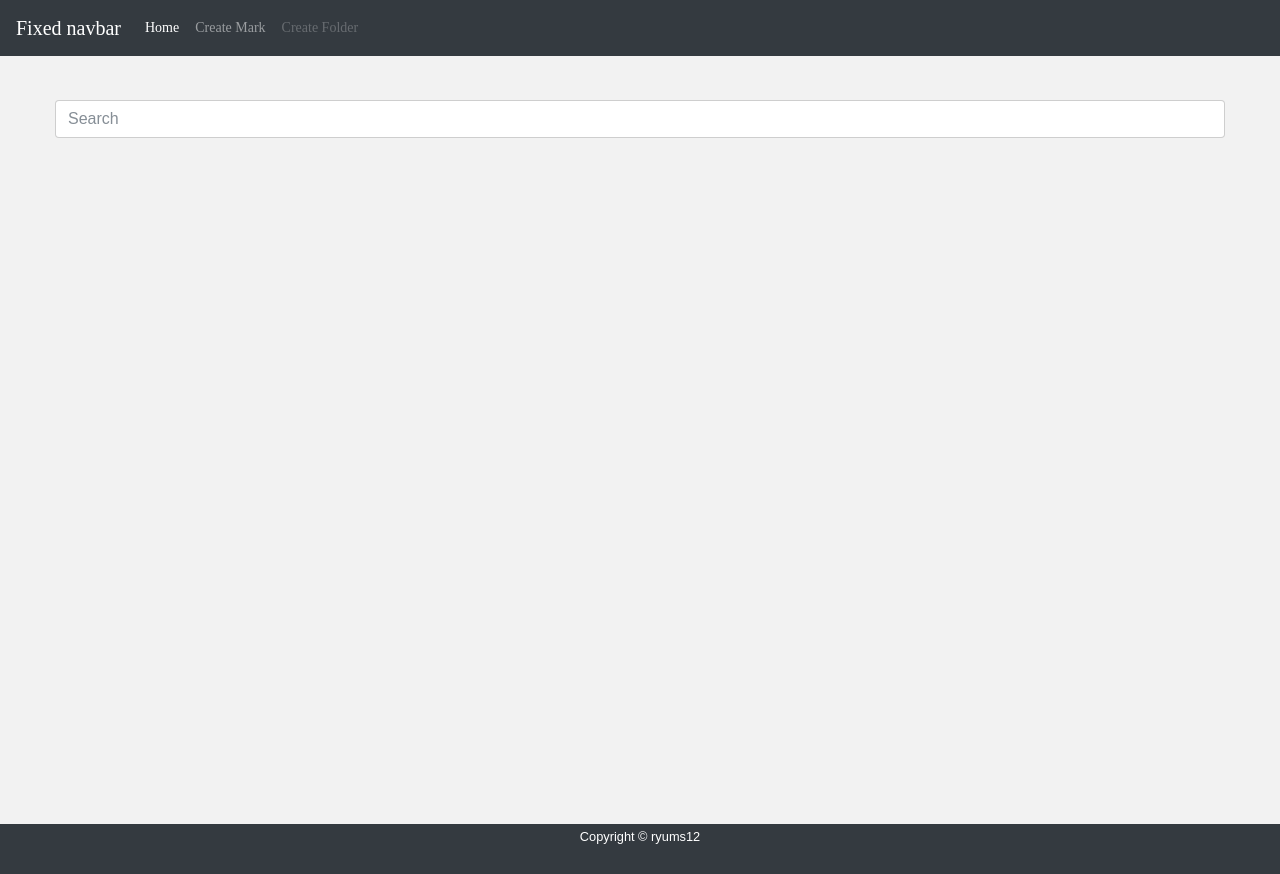
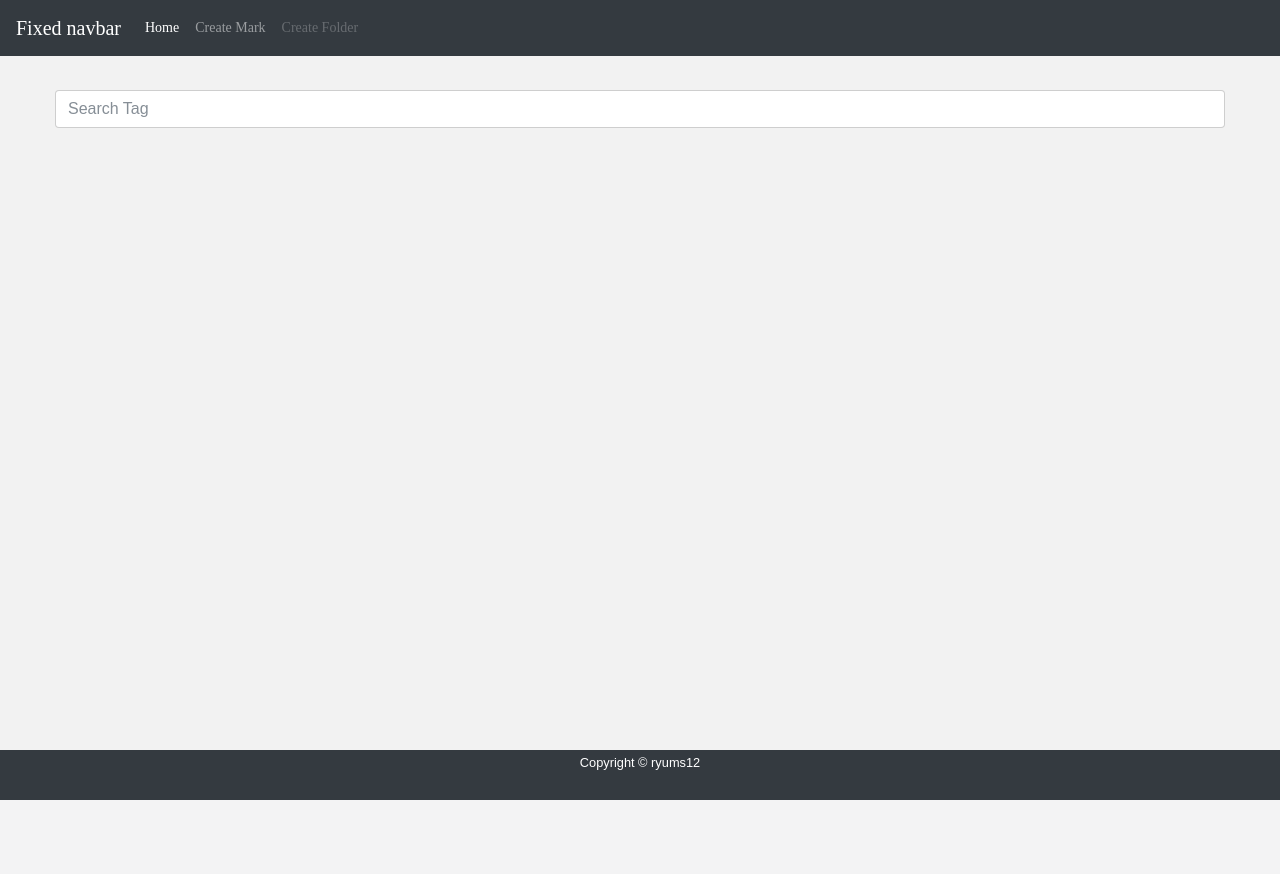
Before and after one commit to ryums12/smallProject, a Python web app: template BookMark/src/main/resources/templates/index.html in a window 1280 px wide. After the commit the page ends 800 px from the top, so only its background shows below. Run offline with Jinja, Linux system fonts and the light colour scheme; the template is opened without the code that fills it, so the values that code supplies are empty; some libraries are stand-ins or nearby versions; some web fonts are replaced.

Commit message:
UI update, README update

```diff
--- a/BookMark/src/main/resources/static/js/index.js
+++ b/BookMark/src/main/resources/static/js/index.js
@@ -32,14 +32,13 @@ const fncGetMarkList = (page, tag) => {
 
             container.innerHTML = "";
             pagination.innerHTML = "";
-            let listHtml = '';
+            let listHtml = "<div class='row mt-4'>";
             let pageHtml = '';
 
             //목록 innerHtml
             for (let i = 0; i < markList.length; i++) {
-                //첫번째 줄 시작
-                listHtml = i == 0 ? "<div class='row mt-4'>" + listHtml : listHtml;
-                //두번째 줄 시작
+
+                //row 시작
                 listHtml = i == 4 ? listHtml + "<div class='row mt-4'>" : listHtml;
 
                 listHtml += "<div class='col-md-3 mt-4'>"
@@ -53,6 +52,7 @@ const fncGetMarkList = (page, tag) => {
                     + "</div>"
                     + "</div>";
 
+                //row 닫기
                 listHtml = i == 3 || i == 7 ? listHtml + "</div>" : listHtml;
             }
             container.innerHTML = listHtml;
--- a/BookMark/src/main/resources/templates/index.html
+++ b/BookMark/src/main/resources/templates/index.html
@@ -8,16 +8,21 @@
     <link rel="stylesheet" type="text/css" href="/css/main.css">
     <style>
         body {
-            padding-top: 100px;
+            position: relative;
             background: #f2f2f2;
         }
 
         .wrapper {
-            display: grid;
+            padding-top: 90px;
             min-height: 100%;
+            margin: 0 auto -100px;
         }
 
-        .footer {
+        .push {
+            height: 120px;
+        }
+
+        .h-50px {
             height: 50px;
         }
     </style>
@@ -25,6 +30,7 @@
 <body>
 
 <div class="wrapper">
+
     <!-- nav -->
     <nav class="navbar navbar-expand-md navbar-dark fixed-top bg-dark">
         <a class="navbar-brand" href="#">Fixed navbar</a>
@@ -50,9 +56,9 @@
     <!-- nav -->
 
     <!-- main -->
-    <div role="main" class="container-fluid">
+    <div role="main" class="container-fluid main">
         <div class="container">
-            <input class="form-control w-100" type="text" placeholder="Search" aria-label="Search"
+            <input class="form-control w-100" type="text" placeholder="Search Tag" aria-label="Search"
                    onkeyup="fncGetMarkList(0, this.value);">
         </div>
 
@@ -62,27 +68,28 @@
         </div>
         <!-- list -->
 
-        <!-- pagination -->
-        <div class="container mt-5">
-            <nav aria-label="pagination">
-                <ul class="pagination pagination-sm justify-content-center" id="pagination">
-                    <!-- set pagination by js -->
-                </ul>
-            </nav>
-        </div>
-        <!-- pagination -->
+        <div class="push"></div>
     </div>
     <!-- main -->
 </div>
 
+<!-- pagination -->
+<div class="container-fluid h-50px">
+    <nav aria-label="pagination">
+        <ul class="pagination pagination-sm justify-content-center" id="pagination">
+            <!-- set pagination by js -->
+        </ul>
+    </nav>
+</div>
+<!-- pagination -->
+
 <!-- footer -->
-<footer class="footer mt-4 bg-dark">
-    <div class="container text-center">
+<footer class="bg-dark h-50px">
+    <div class="container-fluid text-center">
         <small class="text-white">Copyright &copy; ryums12</small>
     </div>
 </footer>
 <!-- footer -->
-
 <script src='//unpkg.com/jquery@3/dist/jquery.min.js'></script>
 <script src="/js/index.js"></script>
 <script src='//unpkg.com/popper.js@1/dist/umd/popper.min.js'></script>
```
Also changed, not shown: BookMark/README.md.
